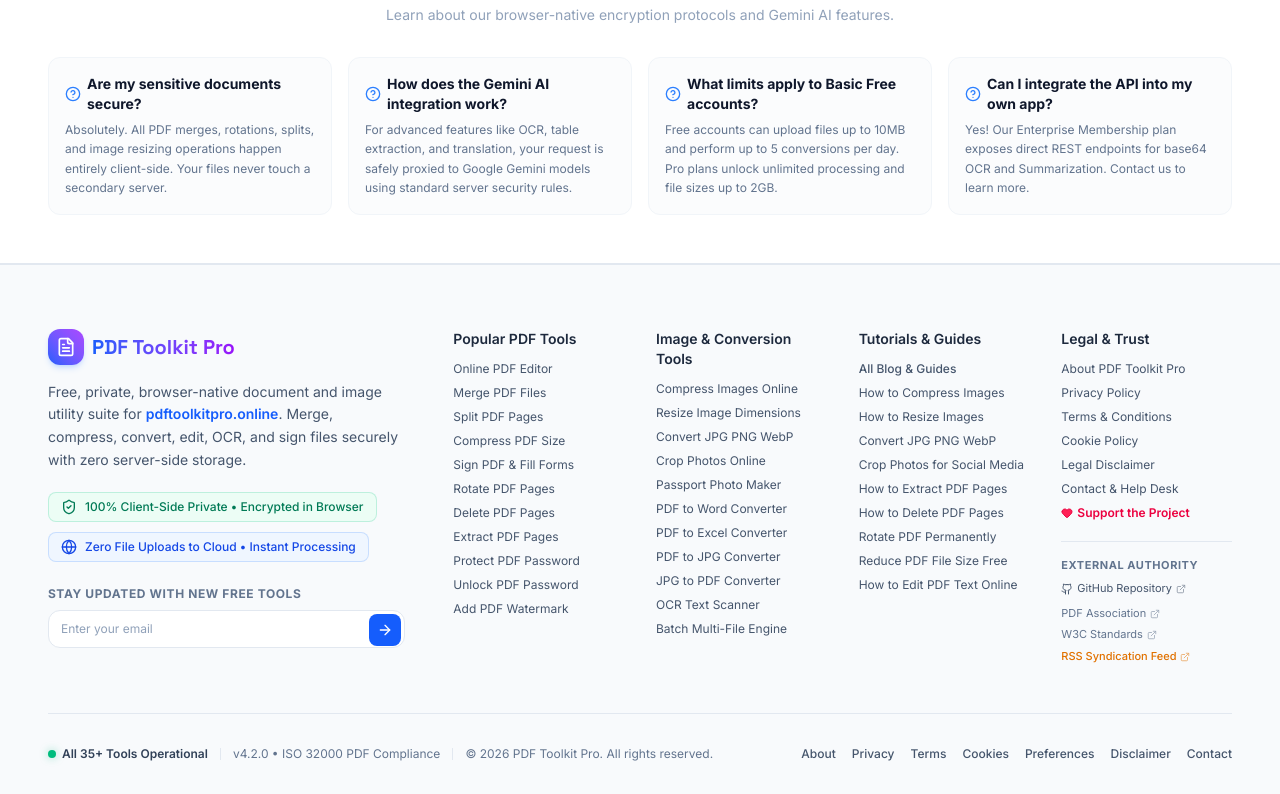
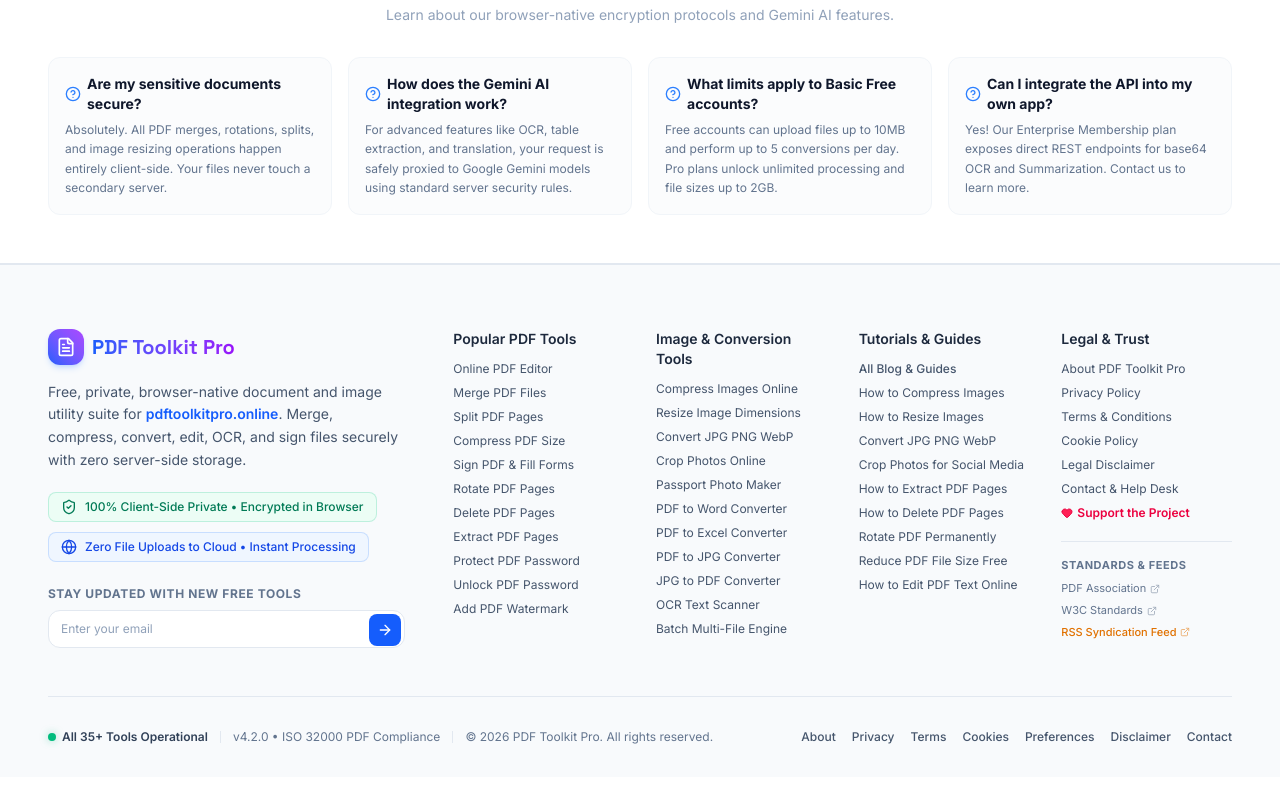
Before and after one commit to PankajBhardwaj1993/PDF-Toolkit-Pro, a React (Vite) app: page / in a window 1280 px wide. Shown: the part 1604-2398 px from the top of the page. Built offline with nearby package versions, Linux system fonts and the light colour scheme; no server answers.

Commit message:
Remove public GitHub repository links and schema references

```diff
--- a/index.html
+++ b/index.html
@@ -150,7 +150,6 @@
               <li><a href="/cookies">Cookie Policy</a></li>
               <li><a href="/disclaimer">Disclaimer</a></li>
               <li><a href="/contact">Contact Support</a></li>
-              <li><a href="https://github.com/PankajBhardwaj1993/PDF-Toolkit-Pro" target="_blank" rel="noopener">GitHub Project Repository</a></li>
               <li><a href="https://www.pdfa.org" target="_blank" rel="noopener nofollow">PDF Association Standards</a></li>
               <li><a href="https://www.w3.org" target="_blank" rel="noopener nofollow">W3C Web Standards</a></li>
               <li><a href="/rss.xml" type="application/rss+xml">RSS Feed</a></li>
--- a/src/components/Footer.tsx
+++ b/src/components/Footer.tsx
@@ -1,5 +1,5 @@
 import React, { useState } from 'react';
-import { Mail, ArrowRight, ShieldCheck, CheckCircle2, Globe, Sparkles, FileText, ExternalLink, Github, Heart } from 'lucide-react';
+import { Mail, ArrowRight, ShieldCheck, CheckCircle2, Globe, Sparkles, FileText, ExternalLink, Heart } from 'lucide-react';
 
 interface FooterProps {
   setActiveTab: (tab: string) => void;
@@ -497,21 +497,9 @@
             {/* External Authority & Standards Links */}
             <div className="mt-5 pt-4 border-t border-slate-200 dark:border-zinc-800">
               <h4 className="text-[11px] font-bold uppercase tracking-wider text-slate-500 dark:text-zinc-400 mb-2">
-                External Authority
+                Standards &amp; Feeds
               </h4>
               <ul className="space-y-1.5 text-[11px]">
-                <li>
-                  <a
-                    href="https://github.com/PankajBhardwaj1993/PDF-Toolkit-Pro"
-                    target="_blank"
-                    rel="noopener"
-                    className="text-slate-600 dark:text-zinc-400 hover:text-slate-900 dark:hover:text-white inline-flex items-center gap-1 transition-colors"
-                  >
-                    <Github className="h-3 w-3" />
-                    <span>GitHub Repository</span>
-                    <ExternalLink className="h-2.5 w-2.5 opacity-60" />
-                  </a>
-                </li>
                 <li>
                   <a
                     href="https://www.pdfa.org"
--- a/src/data/seo/toolSchemaGenerator.ts
+++ b/src/data/seo/toolSchemaGenerator.ts
@@ -59,10 +59,7 @@
         "@type": "ImageObject",
         "url": `${siteUrl}/logo.png`,
         "caption": "PDF Toolkit Pro"
-      },
-      "sameAs": [
-        "https://github.com/PankajBhardwaj1993/PDF-Toolkit-Pro"
-      ]
+      }
     },
 
     // 3. WebPage definition
```
